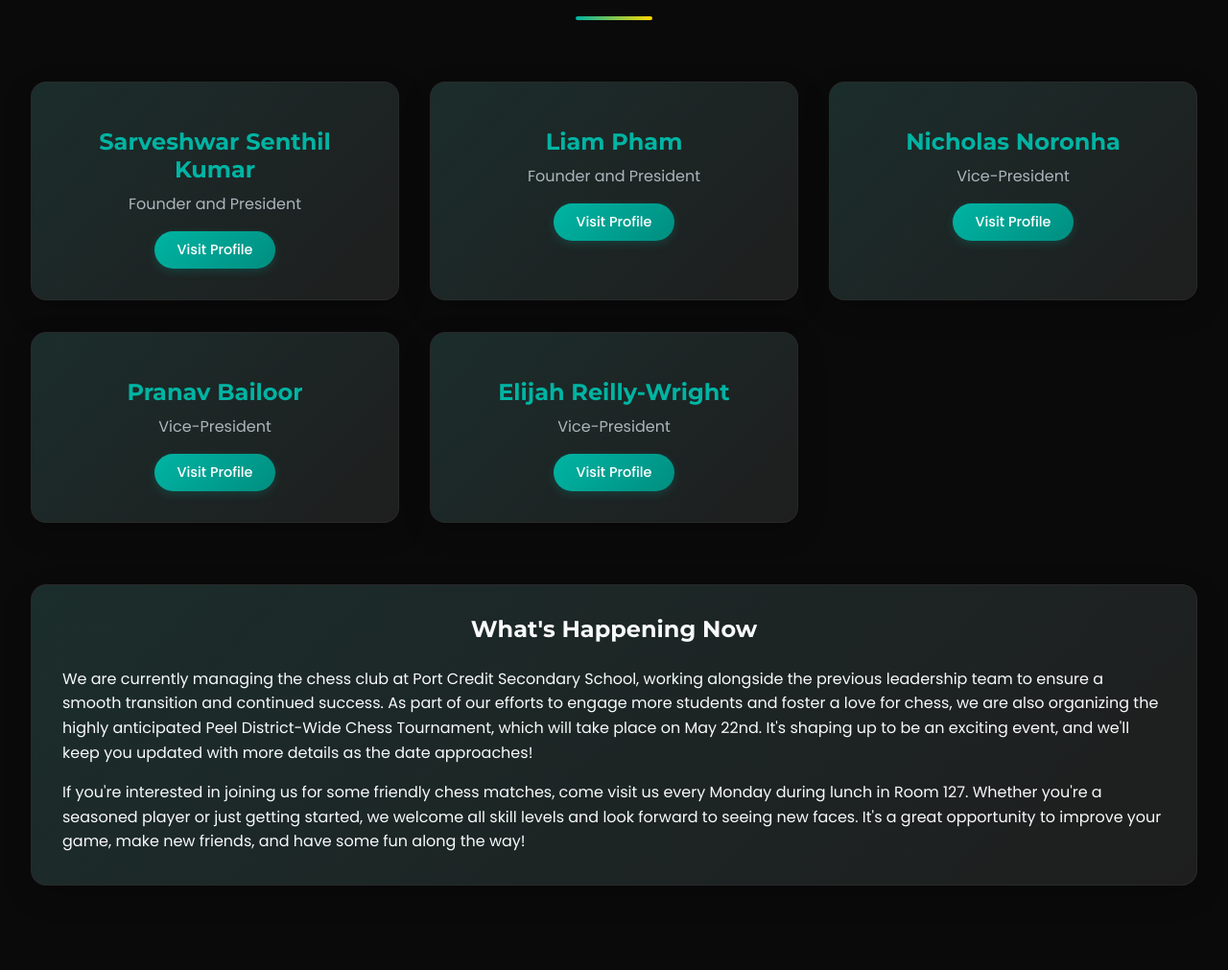
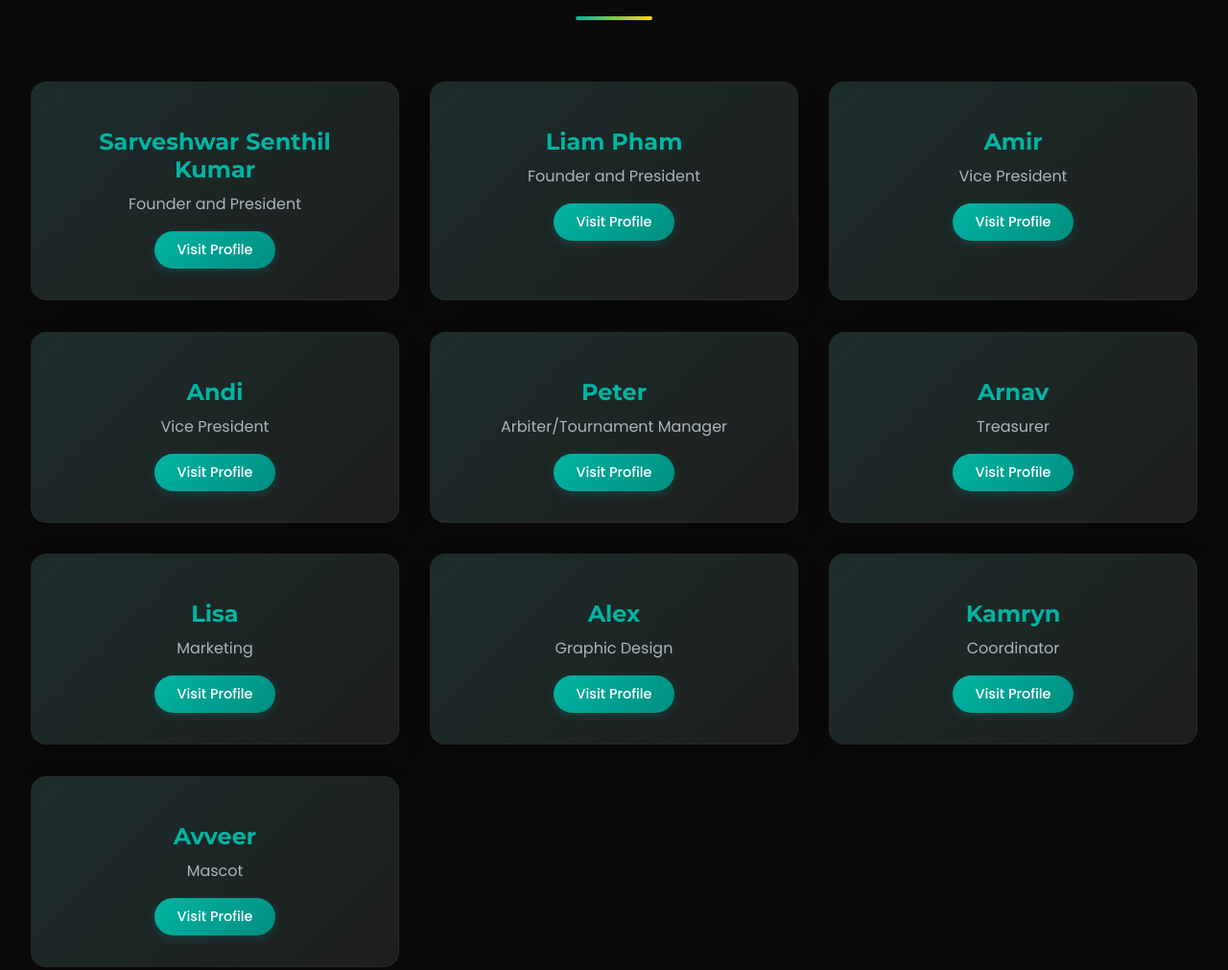
Before and after one commit to ZugzwangChessClub/ZugzwangChessClub.github.io, a plain HTML site: page index.html in a window 1280 px wide. Shown: the part 2460-3471 px from the top of the page at 96% size. Drawn offline with Linux system fonts and the light colour scheme.

Commit message:
Added new club leaders

```diff
--- a/index.html
+++ b/index.html
@@ -1032,6 +1032,7 @@
             </div>
 
             <div class="team-grid">
+                <!-- Presidents -->
                 <div class="team-member card-3d glow">
                     <h3>Sarveshwar Senthil Kumar</h3>
                     <p>Founder and President</p>
@@ -1044,22 +1045,54 @@
                     <a href="https://www.google.com/search?q=liam+pham" target="_blank" class="profile-btn">Visit Profile</a>
                 </div>
 
+                <!-- VPs -->
                 <div class="team-member card-3d glow">
-                    <h3>Nicholas Noronha</h3>
-                    <p>Vice-President</p>
-                    <a href="https://www.instagram.com/noronha.nicholas/" target="_blank" class="profile-btn">Visit Profile</a>
+                    <h3>Amir</h3>
+                    <p>Vice President</p>
+                    <a href="#" class="profile-btn">Visit Profile</a>
                 </div>
 
                 <div class="team-member card-3d glow">
-                    <h3>Pranav Bailoor</h3>
-                    <p>Vice-President</p>
-                    <a href="https://www.instagram.com/pranavb_nj/" target="_blank" class="profile-btn">Visit Profile</a>
+                    <h3>Andi</h3>
+                    <p>Vice President</p>
+                    <a href="#" class="profile-btn">Visit Profile</a>
+                </div>
+
+                <!-- Other Positions -->
+                <div class="team-member card-3d glow">
+                    <h3>Peter</h3>
+                    <p>Arbiter/Tournament Manager</p>
+                    <a href="#" class="profile-btn">Visit Profile</a>
                 </div>
 
                 <div class="team-member card-3d glow">
-                    <h3>Elijah Reilly-Wright</h3>
-                    <p>Vice-President</p>
-                    <a href="https://www.instagram.com/elijah.asf143/" target="_blank" class="profile-btn">Visit Profile</a>
+                    <h3>Arnav</h3>
+                    <p>Treasurer</p>
+                    <a href="#" class="profile-btn">Visit Profile</a>
+                </div>
+
+                <div class="team-member card-3d glow">
+                    <h3>Lisa</h3>
+                    <p>Marketing</p>
+                    <a href="#" class="profile-btn">Visit Profile</a>
+                </div>
+
+                <div class="team-member card-3d glow">
+                    <h3>Alex</h3>
+                    <p>Graphic Design</p>
+                    <a href="#" class="profile-btn">Visit Profile</a>
+                </div>
+
+                <div class="team-member card-3d glow">
+                    <h3>Kamryn</h3>
+                    <p>Coordinator</p>
+                    <a href="#" class="profile-btn">Visit Profile</a>
+                </div>
+
+                <div class="team-member card-3d glow">
+                    <h3>Avveer</h3>
+                    <p>Mascot</p>
+                    <a href="#" class="profile-btn">Visit Profile</a>
                 </div>
             </div>
 
```
